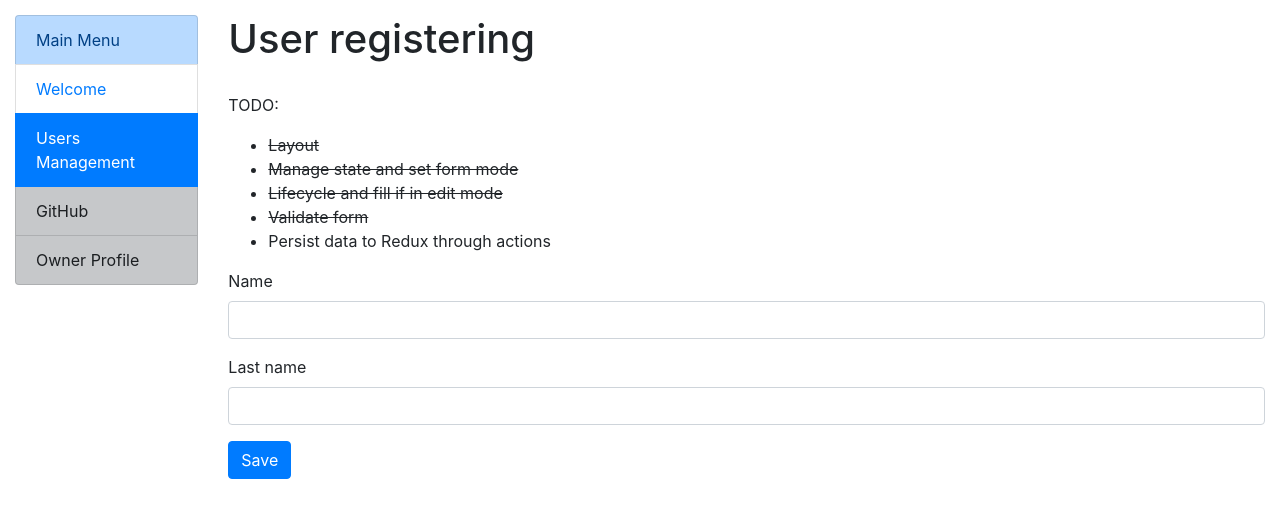
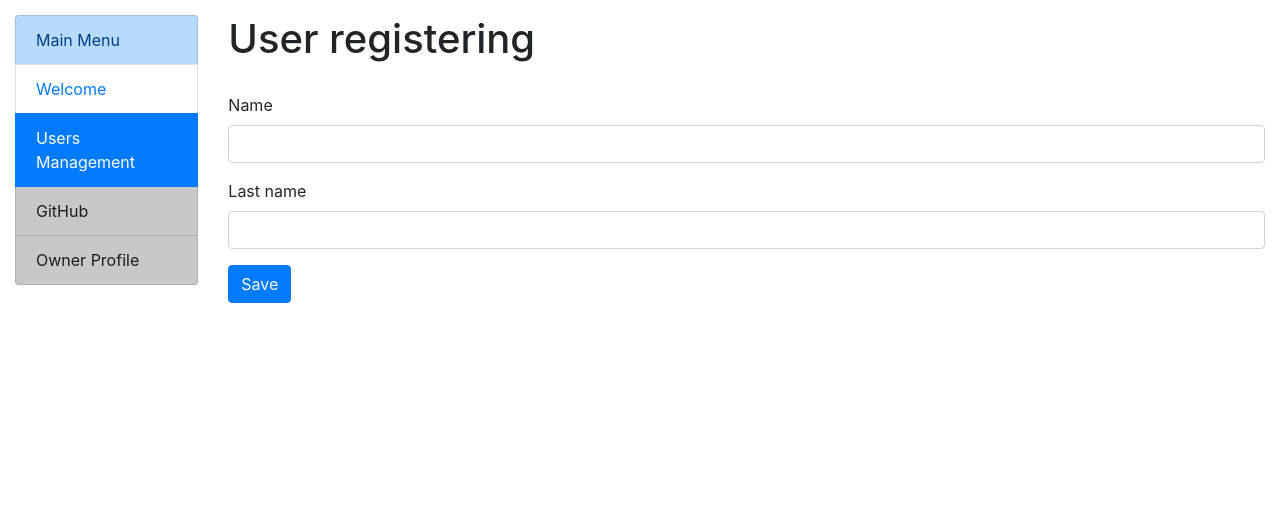
Before and after one commit to rpichioli/react-concepts-and-features, a React (Create React App) app in the folder src/: page /users/add in a window 1280 px wide. Shown: the top 518 px of the page. Built offline with nearby package versions, Linux system fonts and the light colour scheme.

Commit message:
Removed dev todo comments

```diff
--- a/src/src/components/Users/Form.js
+++ b/src/src/components/Users/Form.js
@@ -90,14 +90,6 @@ class Form extends React.Component {
 		return (
 			<div>
 				<h1>User registering</h1>
-				<p>TODO:</p>
-				<ul>
-					<li style={{textDecoration: 'line-through'}}>Layout</li>
-					<li style={{textDecoration: 'line-through'}}>Manage state and set form mode</li>
-					<li style={{textDecoration: 'line-through'}}>Lifecycle and fill if in edit mode</li>
-					<li style={{textDecoration: 'line-through'}}>Validate form</li>
-					<li style={{textDecoration: 'none'}}>Persist data to Redux through actions</li>
-				</ul>
 
 				<form method="POST" onSubmit={this.handleSubmit}>
 					<div className="form-group">
```
